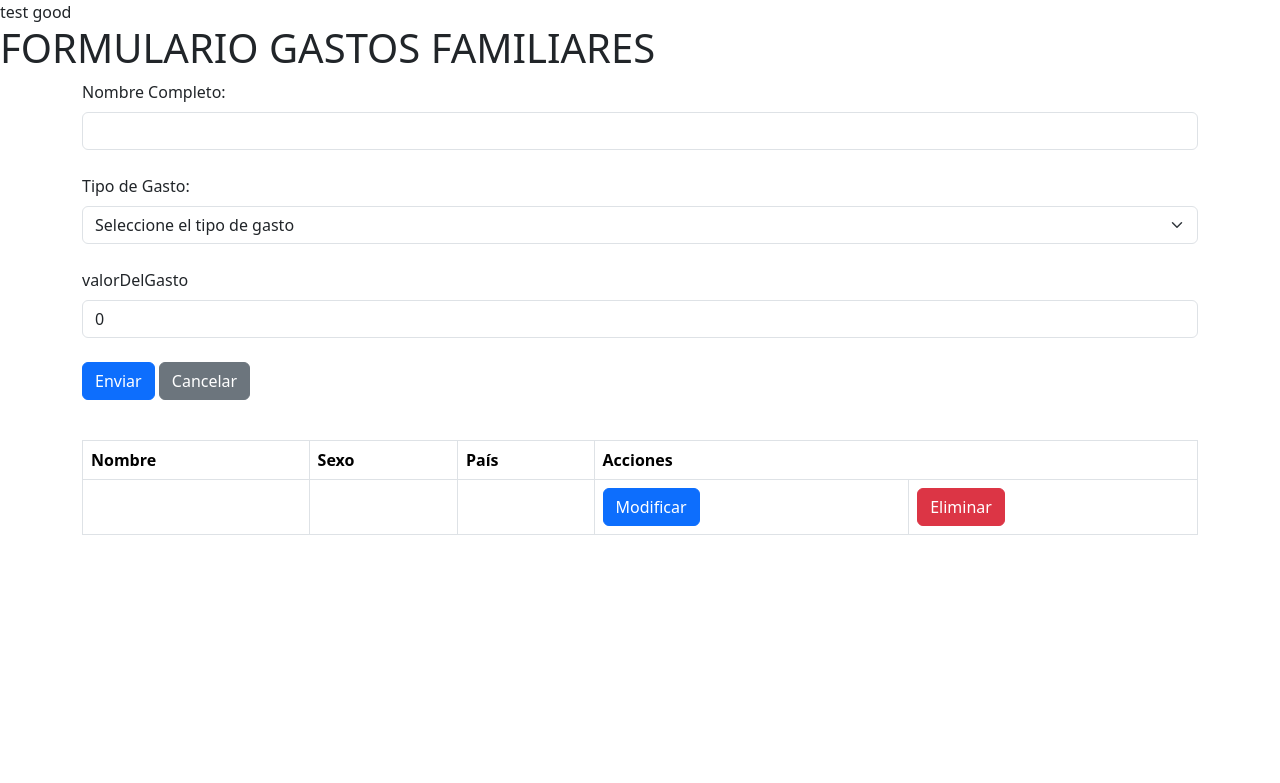
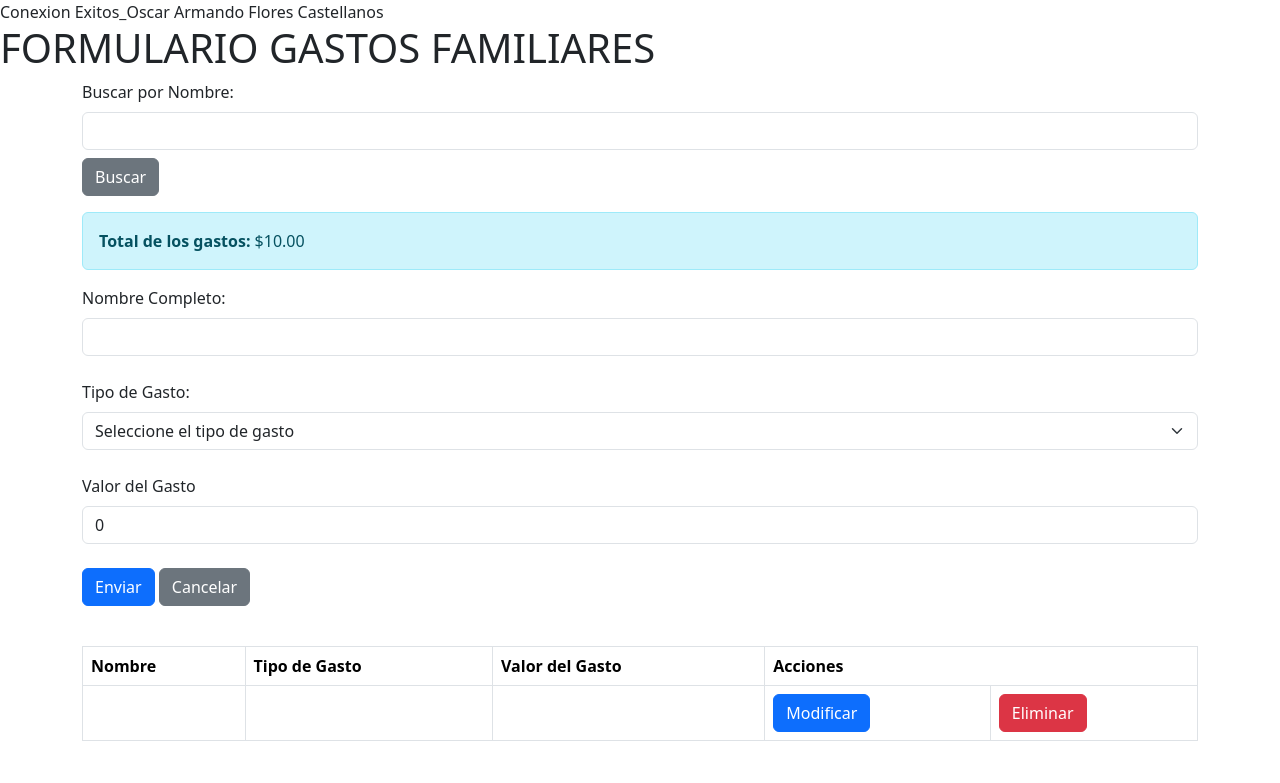
Before and after one commit to oscarunicah2025/TareaReto_OscarFlores, a PHP site: page /index.php in a window 1280 px wide. Shown: the top 783 px of the page. Run offline with PHP 8.4, Linux system fonts and the light colour scheme; tables that the repository leaves empty or names only in its code hold one stand-in row (values such as "Sample post"); data that the repository does not hold is empty.

Commit message:
TAREA FINALIZADA

```diff
--- a/conexion.php
+++ b/conexion.php
@@ -8,7 +8,7 @@
 
     try{ //en el TRY  se hara la cadena de conexion,
         $cadena_conexion = new PDO($servidor,$user,$password);
-        echo "test good";
+        echo "Conexion Exitos_Oscar Armando Flores Castellanos";
 
     }catch(PDOException $e){// el catch sera un mensaje en caso de errores al momento de conectar con la base de datos
 
--- a/index.php
+++ b/index.php
@@ -1,6 +1,7 @@
 <?php
+require 'conexion.php'; //Incluyendo la conexion a la base de datos
 
-  require 'conexion.php'; //Incluyendo la conexion a la base de datis
+// Variables
 $nombre = "";
 $tipoDeGasto = "";
 $valorDelGasto = 0;
@@ -8,20 +9,39 @@
 $hay_post = "";
 $idPersona = null;
 
+// Calcular el total de los valores de los gastos
+$stm_totalGastos = $cadena_conexion->prepare("SELECT SUM(valorGasto) as total FROM persona");
+$stm_totalGastos->execute();
+$resultadoTotal = $stm_totalGastos->fetch();
+$totalGastos = $resultadoTotal['total'] ? $resultadoTotal['total'] : 0;
+
+// Filtrar por nombre si se ha enviado un valor de búsqueda
+$searchQuery = "";
+if (isset($_REQUEST['search']) && !empty($_REQUEST['search'])) {
+    $searchQuery = "%" . $_REQUEST['search'] . "%";
+    $stm = $cadena_conexion->prepare("SELECT * FROM persona WHERE nombrePersona LIKE :search");
+    $stm->execute([':search' => $searchQuery]);
+} else {
+    // Si no hay búsqueda, mostrar todos los registros
+    $stm = $cadena_conexion->prepare("SELECT * FROM persona");
+    $stm->execute();
+}
+
+$resultados = $stm->fetchAll();
+
 if(isset($_REQUEST['submit1'])){
     $hay_post = true;
     $nombre = isset($_REQUEST['txtNombre']) ? $_REQUEST['txtNombre'] : "";
     $tipoDeGasto = isset($_REQUEST['cmbTipoGasto']) ? $_REQUEST['cmbTipoGasto'] : "";
     $valorDelGasto = isset($_REQUEST['txtValorGasto']) ? $_REQUEST['txtValorGasto'] : "";
 
-    //Condicionales de verificacion para el nombre
+    // Condicionales de verificación para el nombre
     if(!empty($nombre)){
         $nombre = preg_replace("/[^a-zA-ZáéíóúÁÉÍÓÚ]/u","",$nombre);
     }
     else{
-        $error .= "El nombre no puede esta vácio.<br>";
+        $error .= "El nombre no puede estar vacío.<br>";
     }
-
 
     if($tipoDeGasto == ""){
         $error .= "Seleccione un tipo de Gasto.<br>";
@@ -39,10 +59,7 @@
     }
 }
 
-
-
-
-// Opcion de modificar registros
+// Opción de modificar registros
 if(isset($_REQUEST['submit2'])){
     $codigoUsuario = $_REQUEST['id'];
     $hay_post = true;
@@ -50,14 +67,13 @@ if(isset($_REQUEST['submit2'])){
     $tipoDeGasto = isset($_REQUEST['cmbTipoGasto']) ? $_REQUEST['cmbTipoGasto'] : "";
     $valorDelGasto = isset($_REQUEST['txtValorGasto']) ? $_REQUEST['txtValorGasto'] : "";
 
-  //Condicionales de verificacion para el nombre
+    // Condicionales de verificación para el nombre
     if(!empty($nombre)){
         $nombre = preg_replace("/[^a-zA-ZáéíóúÁÉÍÓÚ]/u","",$nombre);
     }
     else{
-      $error .= "El nombre no puede esta vácio.<br>";
+        $error .= "El nombre no puede estar vacío.<br>";
     }
-
 
     if($tipoDeGasto == ""){
         $error .= "Seleccione un tipo de Gasto.<br>";
@@ -69,12 +85,7 @@ if(isset($_REQUEST['submit2'])){
 
     if(!$error){
         $stm_modificar = $conexion->prepare("update persona set nombrePersona = :nombre, tipoGasto = :tipoGasto, valorGasto = :valorGasto where idPersona = :id");
-      $stm_modificar->execute([
-        ':nombre'=>$nombre,
-        ':tipoGasto'=>$tipoDeGasto,
-        ':valorGasto'=>$valorDelGasto,
-        ':id'=> $idPersona
-    ]);
+        $stm_modificar->execute([':nombre'=>$nombre, ':tipoGasto'=>$tipoDeGasto, ':valorGasto'=>$valorDelGasto, ':id'=> $idPersona]);
         header("Location: index.php?mensaje=registroModificado");
         exit();
     }
@@ -85,7 +96,6 @@ if(isset($_REQUEST['id']) && isset($_REQUEST['op'])){
     $op = $_REQUEST['op'];
 
     if($op == 'm'){
-      // $stm_seleccionarRegistro = $conexion->prepare("update cliente set nombreUsuario=:nombre, sexo=:sexo, pais:pais");
         $stm_seleccionarRegistro = $cadena_conexion->prepare("select * from persona where id_persona=:id");
         $stm_seleccionarRegistro->execute([':id'=>$id]);
         $resultado = $stm_seleccionarRegistro->fetch();
@@ -102,19 +112,7 @@ if(isset($_REQUEST['id']) && isset($_REQUEST['op'])){
     }
 }
 
-
-
-
-
-
-
-  $stm = $cadena_conexion->prepare("select * from persona");
-    $stm->execute([]);
-    $resultados = $stm->fetchAll();
-
 ?>
-
-
 
 <!doctype html>
 <html lang="en">
@@ -126,21 +124,27 @@ if(isset($_REQUEST['id']) && isset($_REQUEST['op'])){
 </head>
 <body>
 
-
     <h1>FORMULARIO GASTOS FAMILIARES</h1>
 
+    <div class="container">
+        <!-- Formulario de búsqueda -->
+        <form action="<?php echo $_SERVER['PHP_SELF']; ?>" method="get" class="mb-3">
+            <label for="search" class="form-label">Buscar por Nombre:</label>
+            <input type="text" name="search" id="search" class="form-control" value="<?php echo isset($_REQUEST['search']) ? $_REQUEST['search'] : ''; ?>">
+            <button type="submit" class="btn btn-secondary mt-2">Buscar</button>
+        </form>
 
-        <div class="container">
-            <form action="<?php echo $_SERVER['PHP_SELF'] ?>" method="post" >
+        <!-- Recuadro para mostrar el total de los gastos -->
+        <div class="alert alert-info" role="alert">
+            <strong>Total de los gastos:</strong> $<?php echo number_format($totalGastos, 2); ?>
+        </div>
 
+        <form action="<?php echo $_SERVER['PHP_SELF'] ?>" method="post">
 
-
-
-            <!--LINEA DE NOMBRE -->
+            <!-- FORMULARIO -->
             <label class="form-label" for="nombre">Nombre Completo:</label>
             <input class="form-control" type="text" name="txtNombre" id="nombre" value="<?php echo isset($nombre)? $nombre : "" ?>"><br>
 
-            <!--LINEA DE TIPO DE GASTO -->
             <label class="form-label" for="nombre">Tipo de Gasto:</label>
             <select class="form-select" name="cmbTipoGasto" id="tipoGasto">
                 <option value="">Seleccione el tipo de gasto</option>
@@ -150,10 +154,8 @@ if(isset($_REQUEST['id']) && isset($_REQUEST['op'])){
                 <option value="Viajes" <?php echo  ($tipoDeGasto=='Viajes')? 'selected' : '' ?>>Viajes</option>
             </select><br>
 
-             <!--LINEA DEL VALOR DEL GASTO -->
-            <label class="form-label" for="valorGasto">valorDelGasto</label>
+            <label class="form-label" for="valorGasto">Valor del Gasto</label>
             <input class="form-control" type="text" name="txtValorGasto" id="ValorGasto" value="<?php echo isset($valorDelGasto)? $valorDelGasto : 0 ?>"><br>
-
 
             <input class="btn btn-primary" type="submit" value="Enviar" name="submit1">
             <?php
@@ -170,7 +172,6 @@ if(isset($_REQUEST['id']) && isset($_REQUEST['op'])){
                 <button type="button" class="btn-close" data-bs-dismiss="alert" aria-label="Close"></button>
             </div>
         <?php endif; ?>
-
 
         <?php
             if(isset($_REQUEST['mensaje'])){
@@ -197,8 +198,8 @@ if(isset($_REQUEST['id']) && isset($_REQUEST['op'])){
         <table class="table table-bordered table-hover">
             <thead>
                 <th>Nombre</th>
-            <th>Sexo</th>
-            <th>País</th>
+                <th>Tipo de Gasto</th>
+                <th>Valor del Gasto</th>
                 <th colspan="2">Acciones</th>
             </thead>
             <tbody>
@@ -209,14 +210,11 @@ if(isset($_REQUEST['id']) && isset($_REQUEST['op'])){
                         <td><?php echo $registro['valorGasto']; ?></td>
                         <td><a class="btn btn-primary" href="index.php?id=<?php echo $registro['id_persona'] ?>&op=m">Modificar</a></td>
                         <td><a class="btn btn-danger" href="index.php?id=<?php echo $registro['id_persona'] ?>&op=e" onclick="return confirm('Desea eliminar el registro');">Eliminar</a></td>
+                    </tr>
                 <?php endforeach; ?>
-                </tr>
             </tbody>
         </table>
 
-
     </div>
 
-    <script src="https://cdn.jsdelivr.net/npm/bootstrap@5.3.5/dist/js/bootstrap.bundle.min.js" integrity="sha384-k6d4wzSIapyDyv1kpU366/PK5hCdSbCRGRCMv+eplOQJWyd1fbcAu9OCUj5zNLiq" crossorigin="anonymous"></script>
-  </body>
-</html>
+    <script src="https://cdn.jsdelivr.net/npm/bootstrap@5.3.5/dist/js/bootstrap.bundle.min.js" integrity="sha384-k6d4wzSIapyDyv1kpU366/PK5hCdSbCRGRCMv+e
```
Lines whose indentation alone changed are shown as unchanged.
